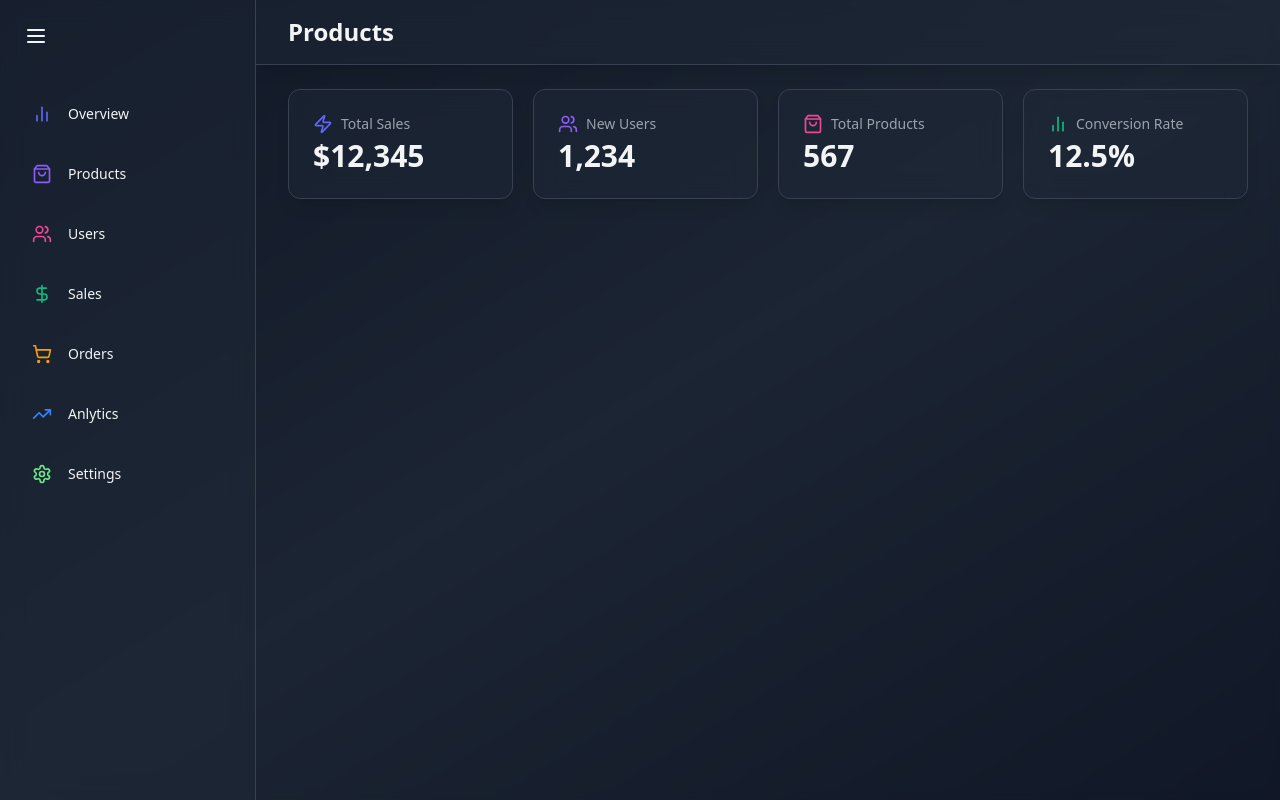
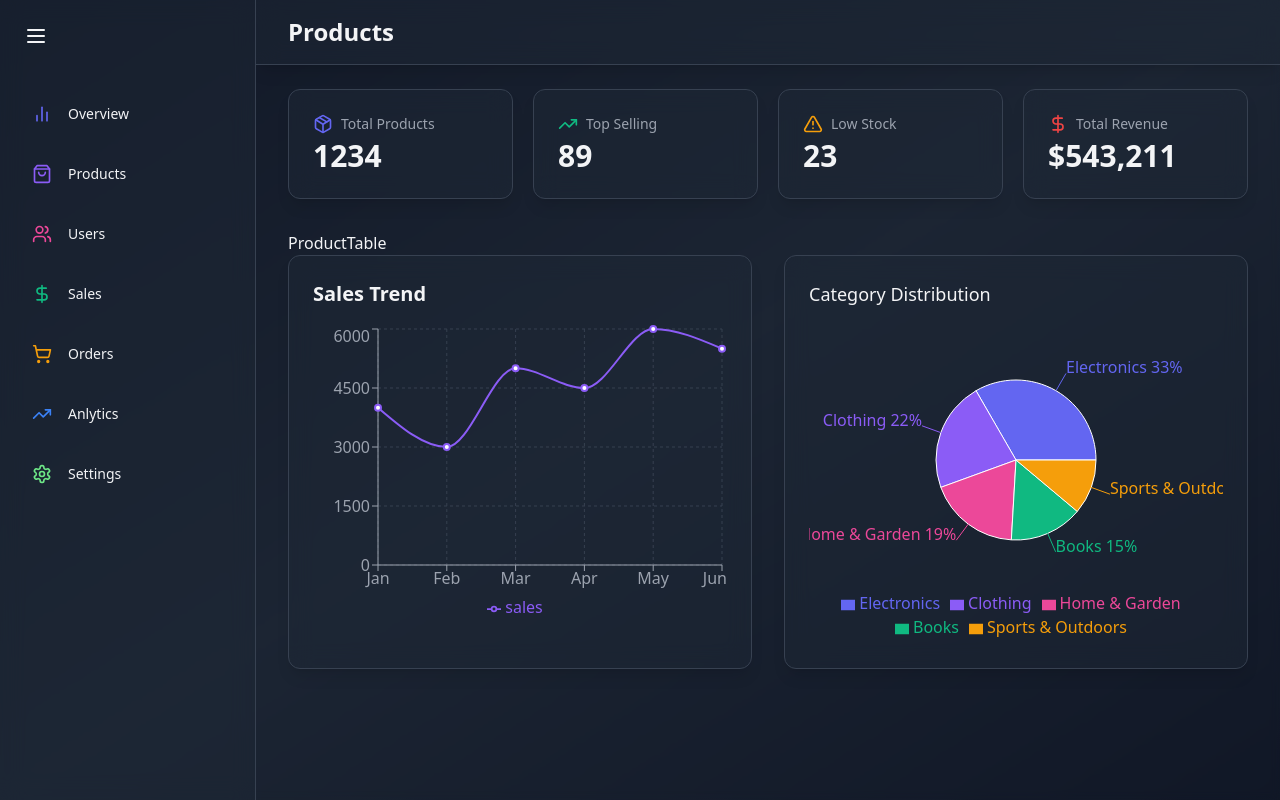
Before and after one commit to rody-huancas/admin-dashboard-react, a React (Vite) app: page /products in a window 1280 px wide. Built offline with nearby package versions, Linux system fonts and the light colour scheme.

Commit message:
Feat: Sales Trend Chart

```diff
--- a/src/components/index.ts
+++ b/src/components/index.ts
@@ -3,4 +3,6 @@ export * from './common/StatCard';
 export * from './overview/CategoryDistributionChart';
 export * from './overview/SalesChannelChart';
 export * from './overview/SalesOverviewChart';
+export * from './products/ProductTable';
+export * from './products/SalesTrendChart';
 export * from './Sidebar';
--- /dev/null
+++ b/src/components/products/ProductTable.tsx
@@ -0,0 +1,5 @@
+export const ProductTable = () => {
+  return (
+    <div>ProductTable</div>
+  )
+}
--- /dev/null
+++ b/src/components/products/SalesTrendChart.tsx
@@ -0,0 +1,46 @@
+import { motion } from "framer-motion";
+import { LineChart, Line, XAxis, YAxis, CartesianGrid, Tooltip, ResponsiveContainer, Legend } from "recharts";
+
+const salesData = [
+  { month: "Jan", sales: 4000 },
+  { month: "Feb", sales: 3000 },
+  { month: "Mar", sales: 5000 },
+  { month: "Apr", sales: 4500 },
+  { month: "May", sales: 6000 },
+  { month: "Jun", sales: 5500 },
+];
+
+export const SalesTrendChart = () => {
+  return (
+    <motion.div
+      className="bg-gray-800 bg-opacity-50 backdrop-blur-md shadow-lg rounded-xl p-6 border border-gray-700"
+      initial={{ opacity: 0, y: 20 }}
+      animate={{ opacity: 1, y: 0 }}
+      transition={{ delay: 0.3 }}
+    >
+      <h2 className="text-xl font-semibold text-gray-100 mb-4">Sales Trend</h2>
+      <div style={{ width: "100%", height: 300 }}>
+        <ResponsiveContainer>
+          <LineChart data={salesData}>
+            <CartesianGrid strokeDasharray="3 3" stroke="#374151" />
+            <XAxis dataKey="month" stroke="#9CA3AF" />
+            <YAxis stroke="#9CA3AF" />
+            <Tooltip
+              contentStyle={{
+                backgroundColor: "rgba(31, 41, 55, 0.8)", borderColor: "#4B5563"
+              }}
+              itemStyle={{ color: "#E5E7EB" }}
+            />
+            <Legend />
+            <Line
+              type="monotone"
+              dataKey="sales"
+              stroke="#8B5CF6"
+              strokeWidth={2}
+            />
+          </LineChart>
+        </ResponsiveContainer>
+      </div>
+    </motion.div>
+  );
+};
--- a/src/pages/ProductsPage.tsx
+++ b/src/pages/ProductsPage.tsx
@@ -1,7 +1,7 @@
 import { motion } from 'framer-motion';
-import { BarChart2, ShoppingBag, Users, Zap } from "lucide-react";
+import { AlertTriangle, DollarSign, Package, TrendingUp } from "lucide-react";
 
-import { Header, StatCard } from "../components";
+import { CategoryDistributionChart, Header, ProductTable, SalesTrendChart, StatCard } from "../components";
 
 export const ProductsPage = () => {
   return (
@@ -15,12 +15,20 @@ export const ProductsPage = () => {
           animate={{ opacity: 1, y: 0 }}
           transition={{ duration: 1 }}
         >
-          <StatCard name="Total Sales" icon={Zap} value="$12,345" color="#6366F1" />
-          <StatCard name="New Users" icon={Users} value="1,234" color="#8B5CF6" />
-          <StatCard name="Total Products" icon={ShoppingBag} value="567" color="#EC4899" />
-          <StatCard name="Conversion Rate" icon={BarChart2} value="12.5%" color="#10B981" />
+          <StatCard name="Total Products" icon={Package} value="1234" color="#6366F1" />
+          <StatCard name="Top Selling" icon={TrendingUp} value="89" color="#10B981" />
+          <StatCard name="Low Stock" icon={AlertTriangle} value="23" color="#F59E0B" />
+          <StatCard name="Total Revenue" icon={DollarSign} value="$543,211" color="#EF4444" />
         </motion.div>
-        </main>
+
+        <ProductTable />
+
+        {/* CHARTS */}
+        <div className="grid grid-cols-1 lg:grid-cols-2 gap-8">
+          <SalesTrendChart />
+          <CategoryDistributionChart />
+        </div>
+      </main>
     </div>
   );
 };
```
